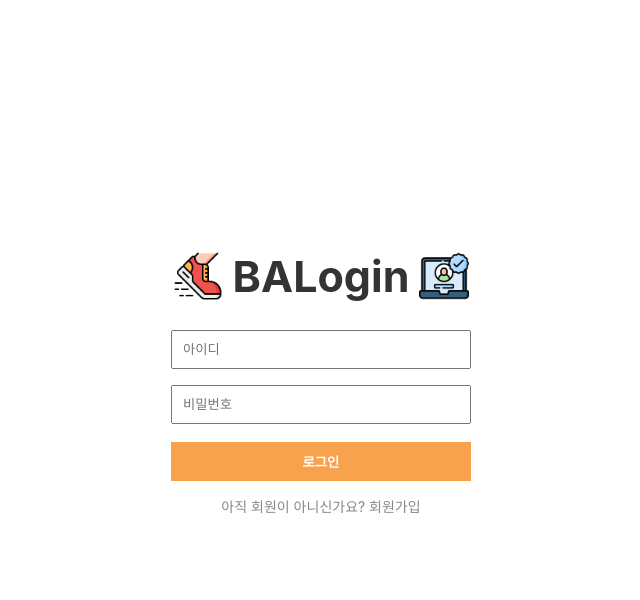
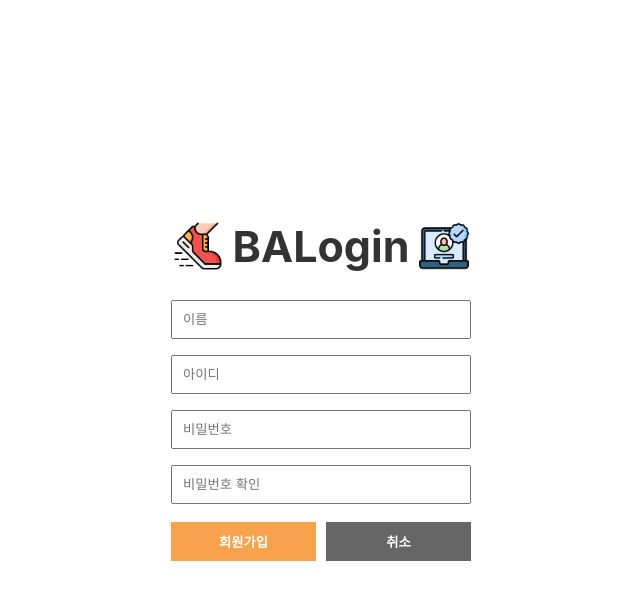
Before and after one commit to giyomdabin/BALogin-client, a React (Create React App) app: page / in a window 1280 px wide. Both pictures are taken after a click on the element "아직 회원이 아니신가요? 회원가입". Shown: the top 600 px of the page, without its empty margins (319-959 px from the left). Built offline with nearby package versions, Linux system fonts and the light colour scheme.

Commit message:
feat: Add cancel button in SignUpScreen with transition to LoginScreen

```diff
--- a/src/App.js
+++ b/src/App.js
@@ -1,13 +1,14 @@
 import React, { useEffect, useState } from 'react';
-import MainScreen from './components/MainScreen';
-import LoginScreen from './components/LoginScreen';
+import MainScreen from './components/main/MainScreen';
+import LoginScreen from './components/login/LoginScreen';
+import SignUpScreen from './components/login/SignUpScreen';
 import './App.css';
 
 function App() {
     const [logoUp, setLogoUp] = useState(false);
+    const [isSignUp, setIsSignUp] = useState(false);
 
     useEffect(() => {
-        // 2초 후 로고가 위로 올라가고 로그인 화면이 표시됩니다.
         const timer = setTimeout(() => {
             setLogoUp(true);
         }, 2000);
@@ -19,7 +20,11 @@ function App() {
         <div className="App">
             <div className={`content-container ${logoUp ? 'logo-up' : ''}`}>
                 <MainScreen />
-                {logoUp && <LoginScreen />}
+                {logoUp && (
+                    isSignUp
+                        ? <SignUpScreen onSwitchToLogin={() => setIsSignUp(false)} />
+                        : <LoginScreen onSwitchToSignUp={() => setIsSignUp(true)} />
+                )}
             </div>
         </div>
     );
--- a/src/components/LoginScreen.js
+++ b/src/components/login/LoginScreen.js
@@ -1,14 +1,16 @@
 import React from 'react';
 import './LoginScreen.css';
 
-function LoginScreen() {
+function LoginScreen({ onSwitchToSignUp }) {
     return (
         <div className="login-screen">
             <div className="login-container">
                 <input type="text" placeholder="아이디" className="login-input" />
                 <input type="password" placeholder="비밀번호" className="login-input" />
                 <button className="login-button">로그인</button>
-                <p className="signup-text">아직 회원이 아니신가요? 회원가입</p>
+                <p className="signup-text" onClick={onSwitchToSignUp}>
+                    아직 회원이 아니신가요? 회원가입
+                </p>
             </div>
         </div>
     );
--- /dev/null
+++ b/src/components/login/SignUpScreen.css
@@ -0,0 +1,47 @@
+.signup-screen {
+    display: flex;
+    flex-direction: column;
+    align-items: center;
+    justify-content: center;
+}
+
+.signup-container {
+    width: 300px;
+    display: flex;
+    flex-direction: column;
+    align-items: center;
+}
+
+.signup-input {
+    width: 100%;
+    padding: 10px;
+    margin: 8px 0;
+    box-sizing: border-box;
+}
+
+.button-container {
+    display: flex;
+    width: 100%;
+    gap: 10px;
+    margin-top: 10px;
+}
+
+.signup-button {
+    flex: 1;
+    padding: 10px;
+    background-color: #f8a24e;
+    border: none;
+    color: white;
+    font-weight: bold;
+    cursor: pointer;
+}
+
+.cancel-button {
+    flex: 1;
+    padding: 10px;
+    background-color: #666;
+    border: none;
+    color: white;
+    font-weight: bold;
+    cursor: pointer;
+}
--- /dev/null
+++ b/src/components/login/SignUpScreen.js
@@ -0,0 +1,22 @@
+import React from 'react';
+import './SignUpScreen.css';
+
+function SignUpScreen({ onSwitchToLogin }) {
+    return (
+        <div className="signup-screen">
+            <div className="signup-container">
+                <input type="text" placeholder="이름" className="signup-input" />
+                <input type="text" placeholder="아이디" className="signup-input" />
+                <input type="password" placeholder="비밀번호" className="signup-input" />
+                <input type="password" placeholder="비밀번호 확인" className="signup-input" />
+
+                <div className="button-container">
+                    <button className="signup-button">회원가입</button>
+                    <button className="cancel-button" onClick={onSwitchToLogin}>취소</button>
+                </div>
+            </div>
+        </div>
+    );
+}
+
+export default SignUpScreen;
```
Also changed, not shown: src/components/login/LoginScreen.css (renamed from src/components/LoginScreen.css), src/components/main/Logo.css (renamed from src/components/Logo.css), src/components/main/Logo.js (renamed from src/components/Logo.js), src/components/main/MainScreen.css (renamed from src/components/MainScreen.css), src/components/main/MainScreen.js (renamed from src/components/MainScreen.js).
